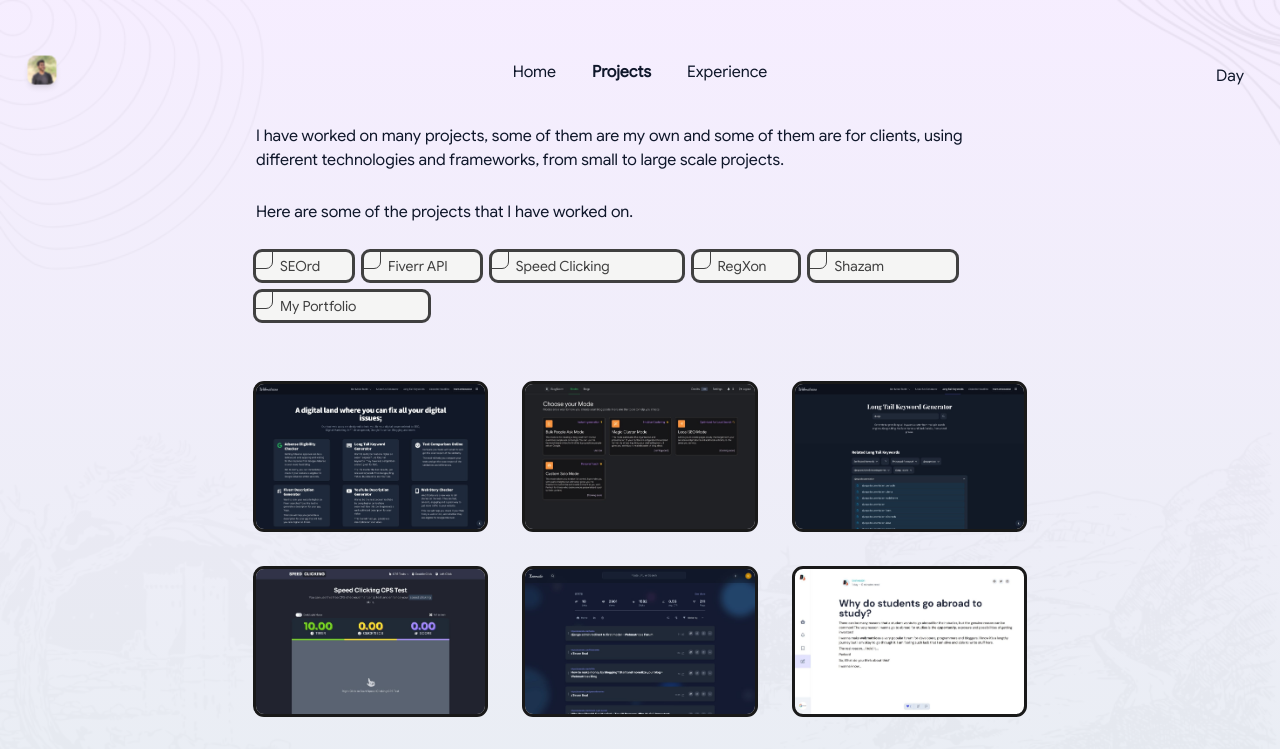
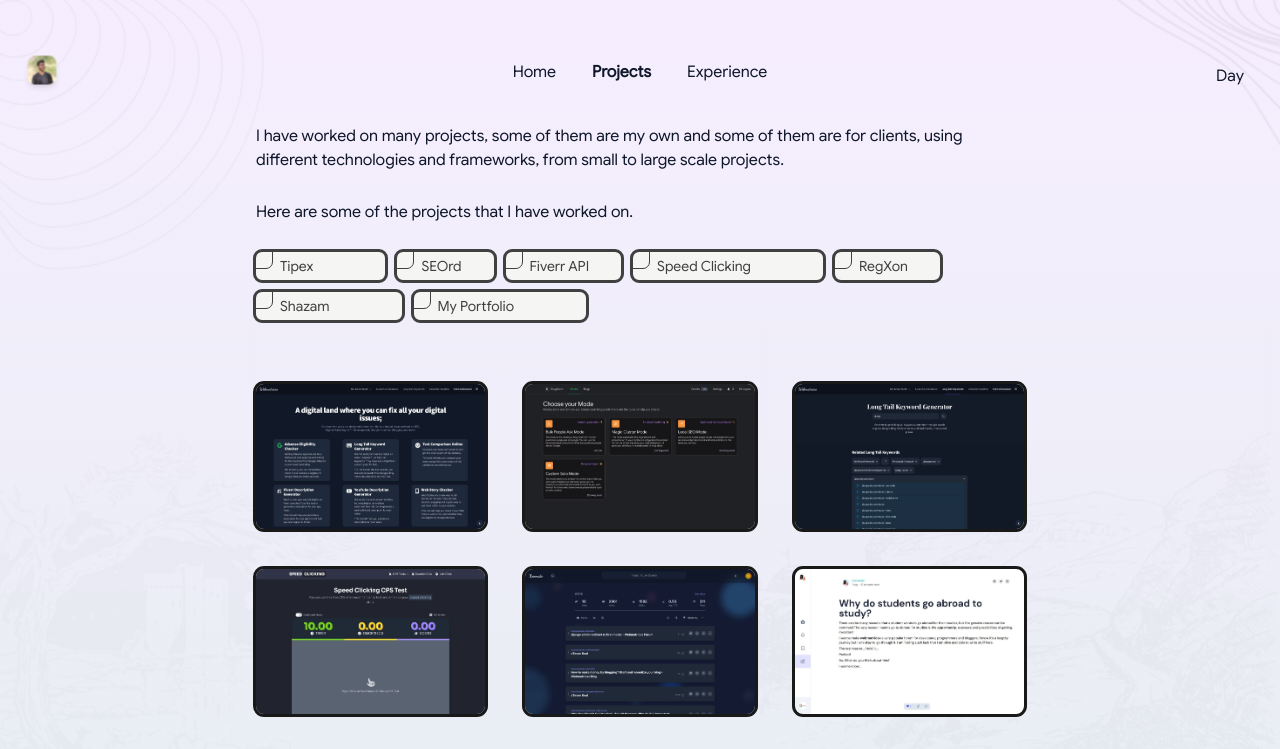
Before and after one commit to Bishwas-py/bishwas.net, a SvelteKit app: page /projects in a window 1280 px wide. Shown: the top 749 px of the page. Built offline with nearby package versions, Linux system fonts and the light colour scheme.

Commit message:
Tipex added in Projects

```diff
--- a/src/routes/projects/+page.svelte
+++ b/src/routes/projects/+page.svelte
@@ -19,6 +19,13 @@
     </p>
 
     <div class="tags mt-7">
+        <a class="skill-tag svelte" href="https://www.npmjs.com/package/seord" target="_blank" in:fade>
+            <span class="tag-text">Tipex</span>
+            <iconify-icon icon="simple-icons:svelte"></iconify-icon>
+            <iconify-icon icon="mdi:language-typescript"></iconify-icon>
+            <iconify-icon icon="lucide:pen-line"></iconify-icon>
+            <iconify-icon icon="fluent:open-12-regular" class="open"></iconify-icon>
+        </a>
         <a class="skill-tag typescript" href="https://www.npmjs.com/package/seord" target="_blank"
            in:fade>
             <span class="tag-text">SEOrd</span>
```
